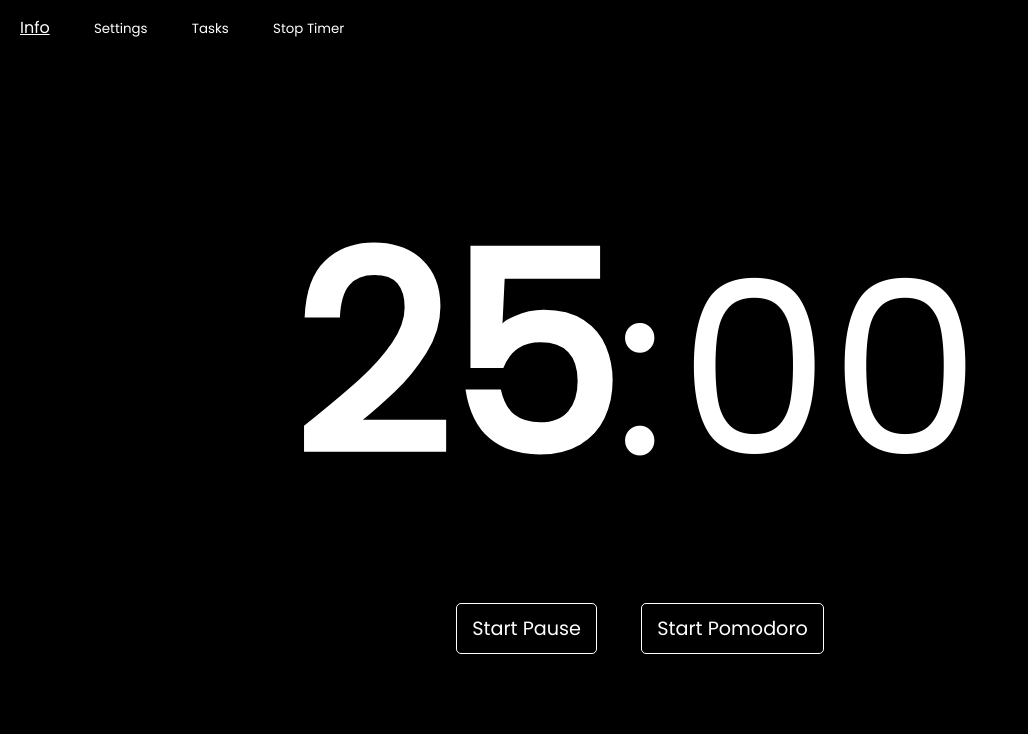
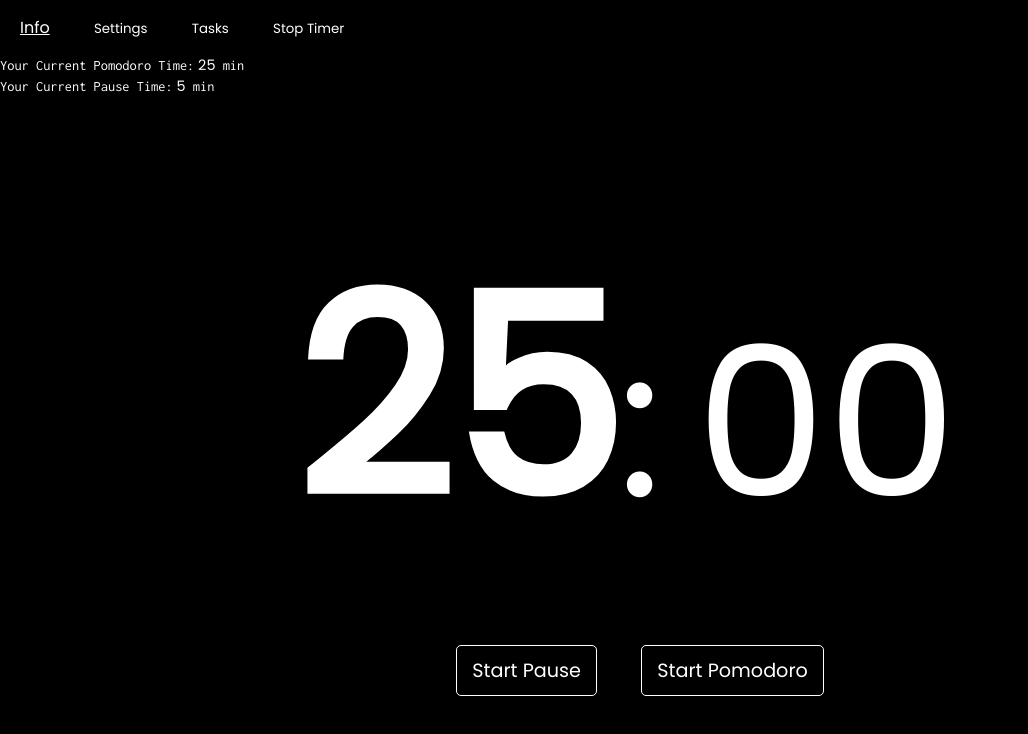
Before and after one commit to rrezartbuzhala/pomo, a plain HTML site: page pomodoro/index.html in a window 1280 px wide. Shown: the whole page, without its empty margins (0-1028 px from the left). Drawn offline with Linux system fonts and the light colour scheme.

Commit message:
designing settings...

```diff
--- a/pomodoro/index.html
+++ b/pomodoro/index.html
@@ -1,31 +1,37 @@
 <!DOCTYPE html>
 <html lang="en">
+
 <head>
     <meta charset="UTF-8">
     <meta name="viewport" content="width=device-width, initial-scale=1.0">
     <meta http-equiv="X-UA-Compatible" content="ie=edge">
     <title>Pomodoro Timer</title>
     <link rel="stylesheet" href="style.css">
-    <link href="https://fonts.googleapis.com/css?family=Poppins&display=swap" rel="stylesheet">
+    <link href="https://fonts.googleapis.com/css?family=Poppins|Inconsolata&display=swap" rel="stylesheet">
 
 </head>
+
 <body>
     <section class="menu" id="settings">
-        <p onclick="HideMenu('settings');">X</p>
-        <p>Pomodoro time:</p>
-        <input id="pomodoro-time" type="text">
-        <input id="pause-time" type="text">
-        <button onclick="SaveSettings();">Save Settings</button>
+        <p id="exit-menu" onclick="HideMenu('settings');">Exit</p>
+        <section class="settings-section" id="time-settings">
+            <p>Pomodoro time:</p>
+            <input class="settings-input" id="pomodoro-time" type="text">
+            <input class="settings-input" id="pause-time" type="text">
+        </section>
+        <button class="btn" onclick="SaveSettings();">Save Settings</button>
     </section>
     <section class="menu" id="tasks">
         <p onclick="HideMenu('tasks');">X</p>
     </section>
     <ul class="list">
         <li><a target="_blank" href="https://en.wikipedia.org/wiki/Pomodoro_Technique">Info</a></li>
-        <li><button class="btn" id="settings-button"  onclick="ShowMenu('settings');" >Settings</button></li>
-        <li><button class="btn" id="tasks-button"  onclick="ShowMenu('tasks');">Tasks</button></li>
+        <li><button class="btn" id="settings-button" onclick="ShowMenu('settings');">Settings</button></li>
+        <li><button class="btn" id="tasks-button" onclick="ShowMenu('tasks');">Tasks</button></li>
         <li><button class="btn" onclick="location.reload();">Stop Timer</button></li>
     </ul>
+    <p class="time-info">Your Current Pomodoro Time:<span id="pomodoro-time_show"> 25</span> min</p>
+    <p class="time-info">Your Current Pause Time:<span id="pause-time_show"> 5</span> min</p>
     <section class="counter paramore">
         <p class="counter-clock" id="min">25</p>
         <p class="counter-clock">:</p>
@@ -37,4 +43,5 @@
     </section>
 </body>
 <script src="script.js"></script>
+
 </html>
--- a/pomodoro/script.js
+++ b/pomodoro/script.js
@@ -7,10 +7,12 @@ var setPause = 4;
 if(localStorage.getItem("workTime") != null)
 {
     setWork = parseInt(localStorage.getItem("workTime"))-1;
+    document.getElementById("pomodoro-time_show").innerHTML = " "+localStorage.getItem("workTime");
 }
 if(localStorage.getItem("pauseTime") != null)
 {
     setPause = parseInt(localStorage.getItem("pauseTime"))-1;
+    document.getElementById("pause-time_show").innerHTML = " "+localStorage.getItem("pauseTime");
 }
 //DOM represantation for Computed Output from "pomodoroMinute","second";
 var minutes = document.getElementById("min");
@@ -22,7 +24,8 @@ var message;
 var startLoad = document.getElementsByClassName("start-load");
 
 //Load The CountDown
-function Load() {
+function Load()
+{
     startLoad[0].style.display = "none";
     startLoad[1].style.display = "none";
    var secondInterval = setInterval(
@@ -78,6 +81,9 @@ function StartLoad(message)
     else if (message == "pomodoro") {
         pomodoroMinute = setWork;
         this.message = "Your pomodoro is over";
+        var ytLinks = ["https://www.youtube.com/watch?v=-nHf84N0Iu4", "https://www.youtube.com/watch?v=-nHf84N0Iu4", "https://www.youtube.com/watch?v=-nHf84N0Iu4", "https://www.youtube.com/watch?v=-nHf84N0Iu4"]
+        var random = Math.floor(Math.random() * 4);
+        window.open(ytLinks[random], '_blank');
     }
     minutes.innerHTML = DoubleDigit(pomodoroMinute+1);
     second = 60;
@@ -110,7 +116,9 @@ function SaveSettings()
         setPause = pauseTime;
         localStorage.setItem("pauseTime", setPause);
     }
+    location.reload();
     document.getElementById("settings").style.height = "0px";
+
 }
 //if the number is a singe digit add "0" for better formating
 function DoubleDigit(num)
--- a/pomodoro/style.css
+++ b/pomodoro/style.css
@@ -18,7 +18,7 @@ body{
 }
 .counter-clock{
     display: inline-block;
-    font-size:1500%;
+    font-size:1300%;
 
 }
 #min{
@@ -46,12 +46,11 @@ body{
     height: 0px;
     background-color: #ffffff;
     overflow: hidden;
+    color:#000000 !important;
     text-overflow: ellipsis;
 }
-.menu p{
-    color:#000000;
-    font-weight: bolder;
-    font-size:120%;
+.menu p {
+    display: in;
 }
 .list li{
     display: inline-block;
@@ -61,3 +60,26 @@ body{
     background-color:transparent;
     border:none;
 }
+.time-info
+{
+    font-size:90%;
+    font-family: 'Inconsolata', monospace;
+}
+#exit-menu{
+    background-color:rgb(153, 40, 40);
+}
+.settings-input
+{
+    width: 100%;
+    margin-top:15px;
+    padding:10px 5px;
+    color: #000000;
+    border:none;
+    border-bottom:1px solid black;
+}
+.settings-section
+{
+    display: inline-block;
+    width:30%;
+    background-color: green;
+}
```
